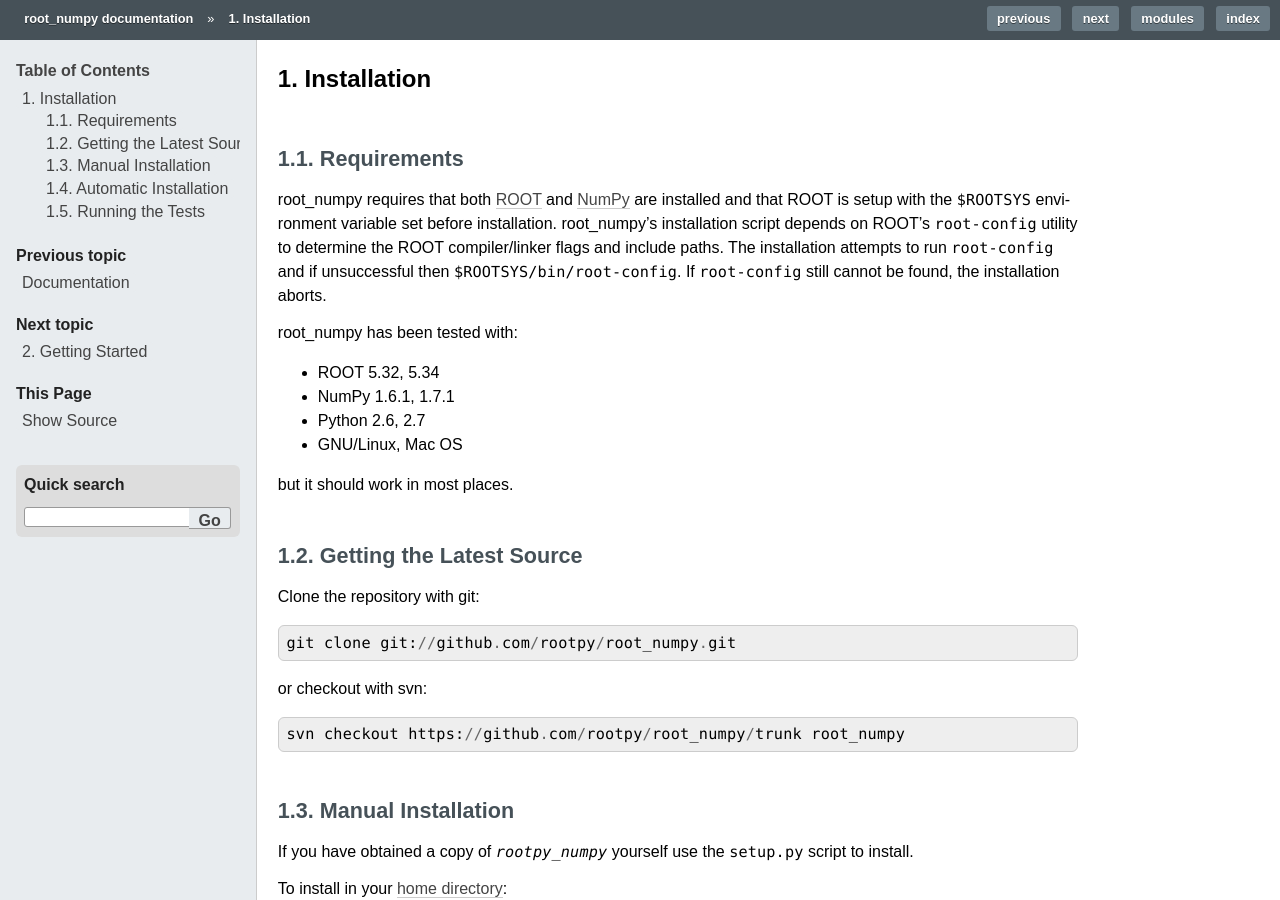
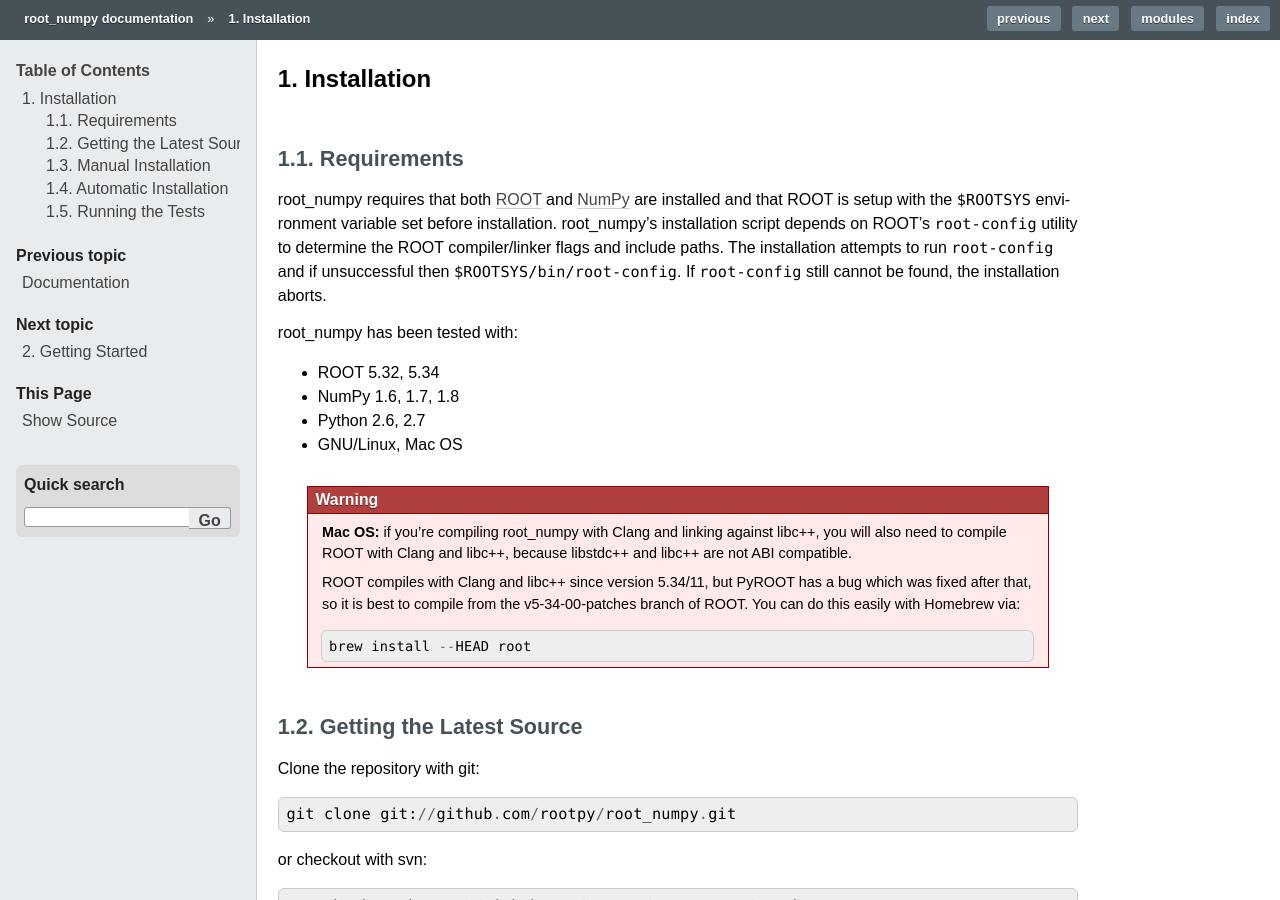
Before and after one commit to scikit-hep/root_numpy, a Sphinx documentation site: the page built from docs/install.rst, in a window 1280 px wide and 900 px high. Built offline with Sphinx 7.4.7, drawn with Linux system fonts in a browser that asks for light colours; the version number could not be read and is left out.

Commit message:
warning about Mac OS installation in docs

```diff
--- a/docs/install.rst
+++ b/docs/install.rst
@@ -18,11 +18,19 @@ be found, the installation aborts.
 root_numpy has been tested with:
 
 * ROOT 5.32, 5.34
-* NumPy 1.6.1, 1.7.1
+* NumPy 1.6, 1.7, 1.8
 * Python 2.6, 2.7
 * GNU/Linux, Mac OS
 
-but it should work in most places.
+.. warning:: **Mac OS:** if you're compiling root_numpy with Clang and
+   linking against libc++, you will also need to compile ROOT with Clang and
+   libc++, because libstdc++ and libc++ are not ABI compatible.
+
+   ROOT compiles with Clang and libc++ since version 5.34/11, but PyROOT has a
+   bug which was fixed after that, so it is best to compile from the
+   v5-34-00-patches branch of ROOT. You can do this easily with Homebrew via::
+
+      brew install --HEAD root
 
 Getting the Latest Source
 =========================
```
